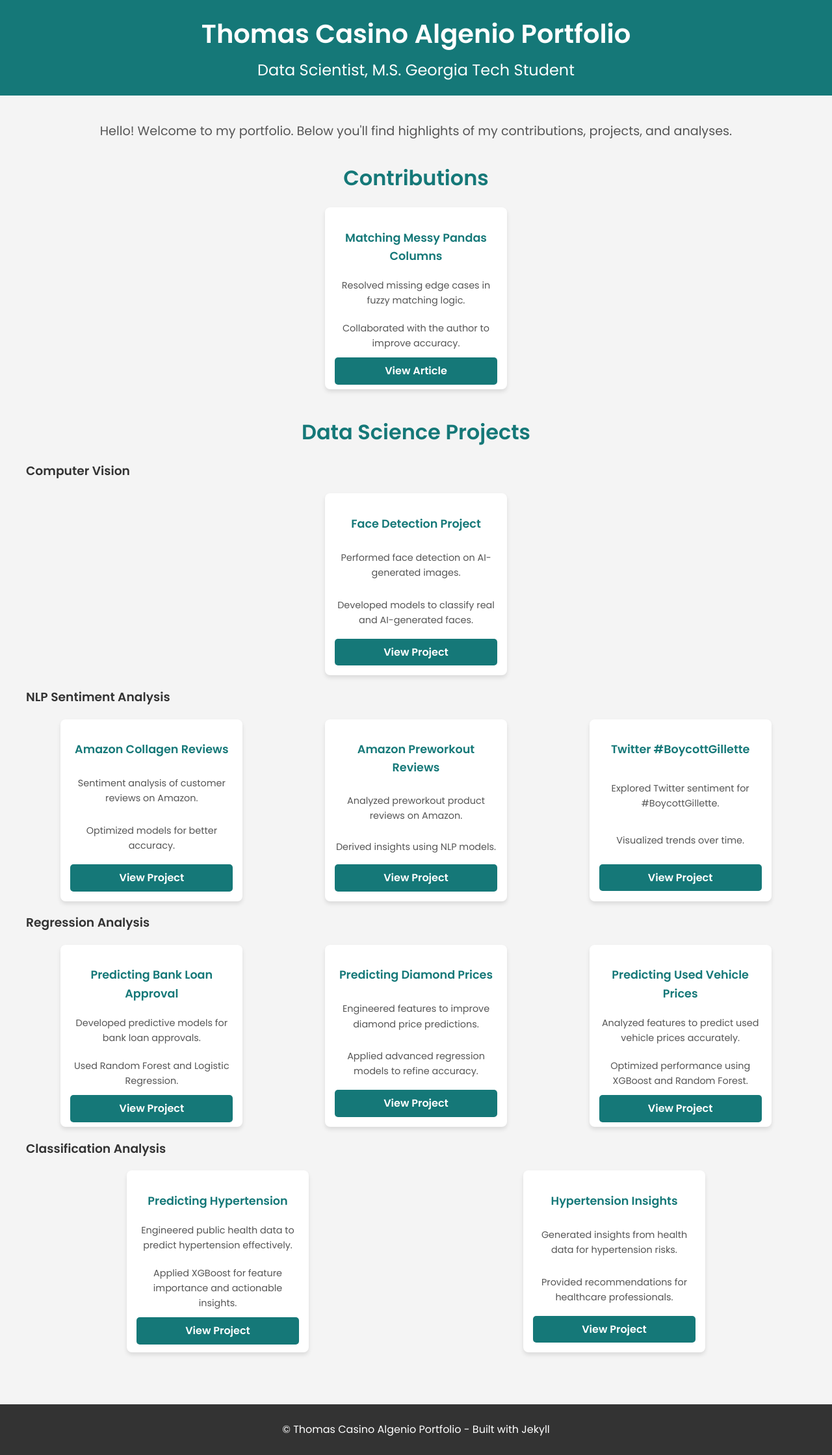
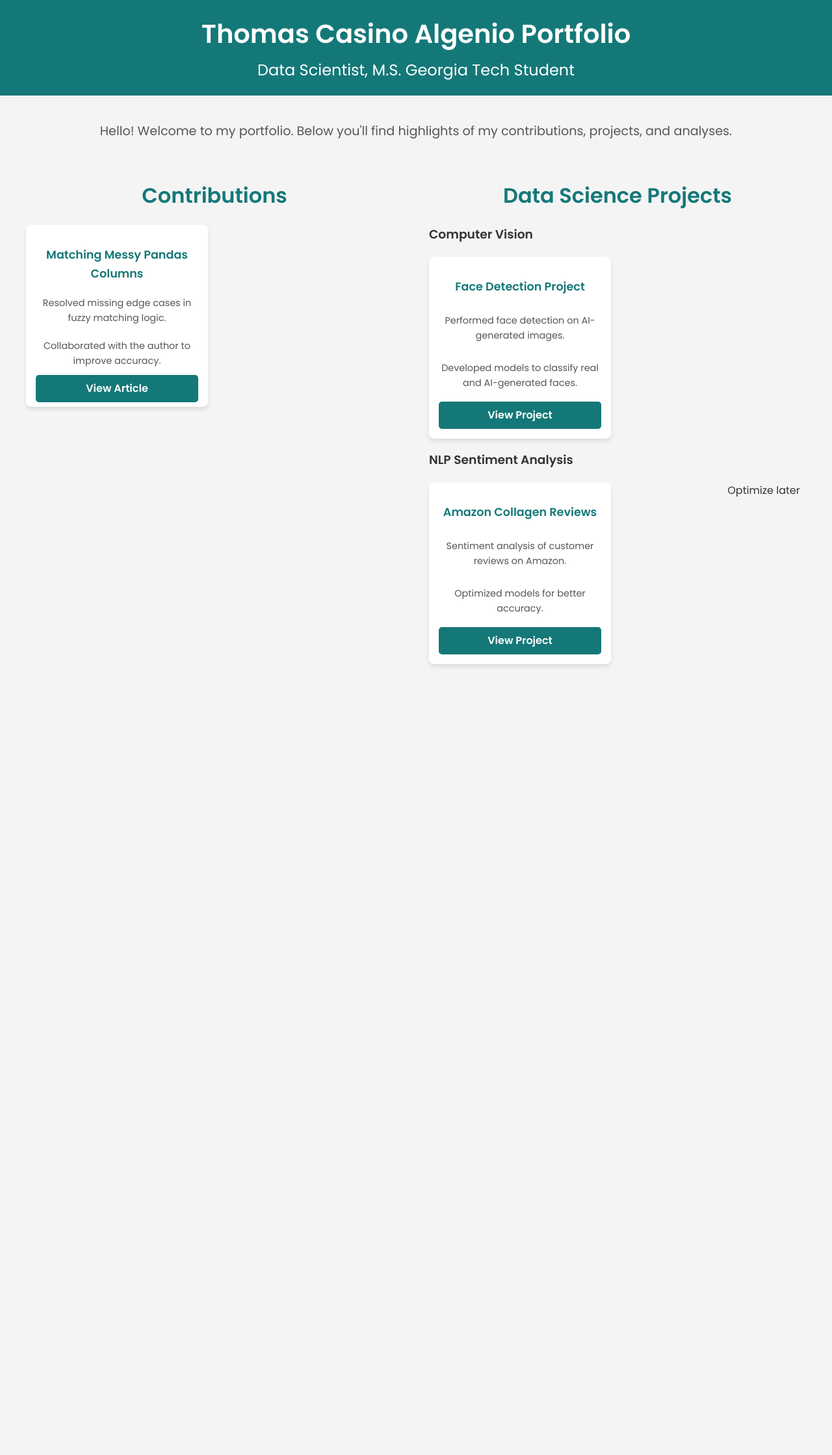
Before and after one commit to thomasalgenio/Thomas_Portfolio, a Jekyll site: the page built from README.md, in a window 1280 px wide. Shown: the whole page at 65% size. Built offline with Jekyll 4.4.1, drawn with Linux system fonts in a browser that asks for light colours; our own code applies the rules of GitHub Pages for plain Markdown files; after the commit the page ends 1102 px from its top, so only the background shows below that.

Commit message:
Update default.html

```diff
--- a/_layouts/default.html
+++ b/_layouts/default.html
@@ -50,10 +50,16 @@
         text-align: center;
       }
 
+      .grid-2-columns {
+        display: grid;
+        grid-template-columns: 1fr 1fr;
+        gap: 40px;
+      }
+
       .projects {
         display: grid;
         gap: 20px;
-        grid-template-columns: repeat(auto-fit, minmax(250px, 1fr));
+        grid-template-columns: repeat(3, 1fr);
         justify-items: center;
       }
 
@@ -130,8 +136,10 @@
         Hello! Welcome to my portfolio. Below you'll find highlights of my contributions, projects, and analyses.
       </div>
 
-      <!-- Contributions Section -->
-      <section>
+      <!-- Top Row: Contributions and Data Science Projects -->
+      <section class="grid-2-columns">
+        <!-- Contributions -->
+        <div>
           <h2>Contributions</h2>
           <div class="projects">
             <div class="project-card">
@@ -141,12 +149,12 @@
               <a href="https://medium.com/analytics-vidhya/matching-messy-pandas-columns-with-fuzzywuzzy-4adda6c7994f" class="btn">View Article</a>
             </div>
           </div>
-      </section>
+        </div>
 
-      <!-- Data Science Projects Section -->
-      <section>
+        <!-- Data Science Projects -->
+        <div>
           <h2>Data Science Projects</h2>
-
+          <div>
             <!-- Computer Vision -->
             <h3>Computer Vision</h3>
             <div class="projects">
@@ -167,64 +175,8 @@
                 <p>Optimized models for better accuracy.</p>
                 <a href="https://github.com/thomasalgenio/Sample_Projects/tree/main/NLP_Sentiment_Analysis_Amazon" class="btn">View Project</a>
               </div>
-          <div class="project-card">
-            <h3>Amazon Preworkout Reviews</h3>
-            <p>Analyzed preworkout product reviews on Amazon.</p>
-            <p>Derived insights using NLP models.</p>
-            <a href="https://github.com/thomasalgenio/Sample_Projects/tree/main/NLP_Sentiment_Analysis_Amazon" class="btn">View Project</a>
+              <div>
               </div>
-          <div class="project-card">
-            <h3>Twitter #BoycottGillette</h3>
-            <p>Explored Twitter sentiment for #BoycottGillette.</p>
-            <p>Visualized trends over time.</p>
-            <a href="https://github.com/thomasalgenio/Sample_Projects/tree/main/NLP_Sentiment_Analysis_Gillette" class="btn">View Project</a>
-          </div>
-        </div>
-
-        <!-- Regression Analysis -->
-        <h3>Regression Analysis</h3>
-        <div class="projects">
-          <div class="project-card">
-            <h3>Predicting Bank Loan Approval</h3>
-            <p>Developed predictive models for bank loan approvals.</p>
-            <p>Used Random Forest and Logistic Regression.</p>
-            <a href="https://github.com/thomasalgenio/Sample_Projects/tree/263caf5c4e4587d46c72187b9081874bf19cf1c5/Bank_Loan_Prediction" class="btn">View Project</a>
-          </div>
-          <div class="project-card">
-            <h3>Predicting Diamond Prices</h3>
-            <p>Engineered features to improve diamond price predictions.</p>
-            <p>Applied advanced regression models to refine accuracy.</p>
-            <a href="https://github.com/thomasalgenio/Sample_Projects/tree/263caf5c4e4587d46c72187b9081874bf19cf1c5/Diamond_Prices_Prediction" class="btn">View Project</a>
-          </div>
-          <div class="project-card">
-            <h3>Predicting Used Vehicle Prices</h3>
-            <p>Analyzed features to predict used vehicle prices accurately.</p>
-            <p>Optimized performance using XGBoost and Random Forest.</p>
-            <a href="https://github.com/thomasalgenio/Sample_Projects/tree/263caf5c4e4587d46c72187b9081874bf19cf1c5/Used_Vehicles_Prediction" class="btn">View Project</a>
-          </div>
-        </div>
-
-        <!-- Classification Analysis -->
-        <h3>Classification Analysis</h3>
-        <div class="projects">
-          <div class="project-card">
-            <h3>Predicting Hypertension</h3>
-            <p>Engineered public health data to predict hypertension effectively.</p>
-            <p>Applied XGBoost for feature importance and actionable insights.</p>
-            <a href="https://github.com/thomasalgenio/Sample_Projects/tree/263caf5c4e4587d46c72187b9081874bf19cf1c5/Hypertension_Prediction" class="btn">View Project</a>
-          </div>
-          <div class="project-card">
-            <h3>Hypertension Insights</h3>
-            <p>Generated insights from health data for hypertension risks.</p>
-            <p>Provided recommendations for healthcare professionals.</p>
-            <a href="https://github.com/thomasalgenio/Sample_Projects/tree/263caf5c4e4587d46c72187b9081874bf19cf1c5/Hypertension_Prediction" class="btn">View Project</a>
-          </div>
-        </div>
-      </section>
-    </main>
-
-    <footer>
-      <p>&copy; {{ site.title }} - Built with Jekyll</p>
-    </footer>
-  </body>
-</html>
+  </Body>
+  </Body>
+  Optimize later
```
Lines whose indentation alone changed are shown as unchanged.
